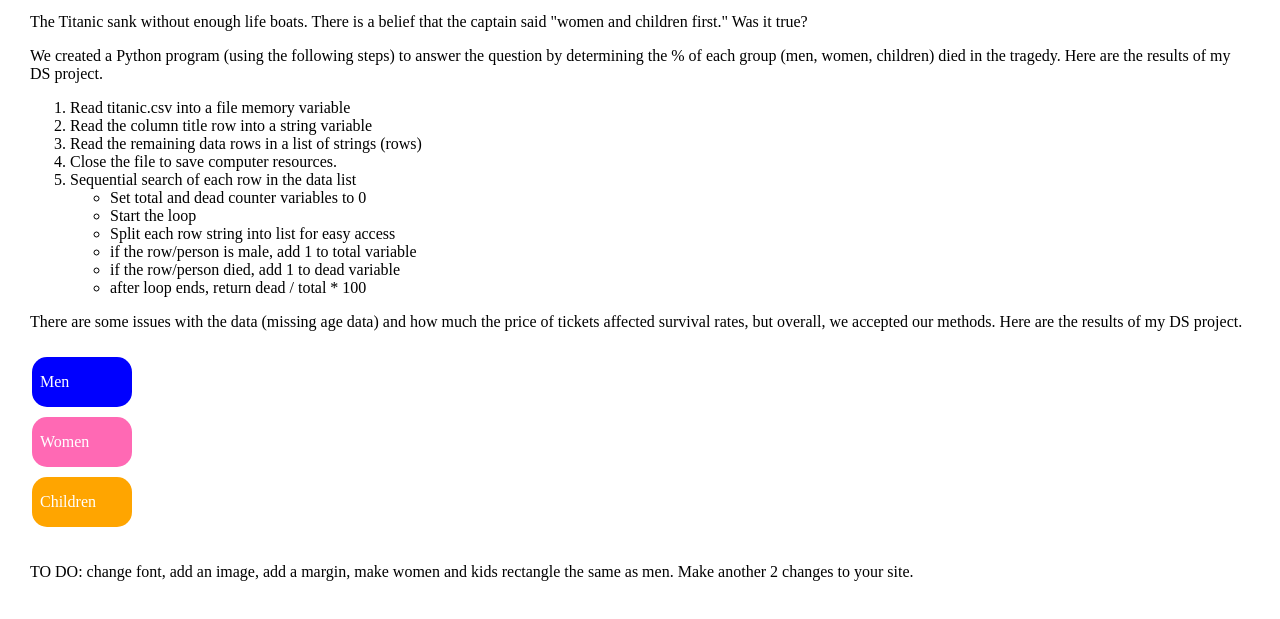
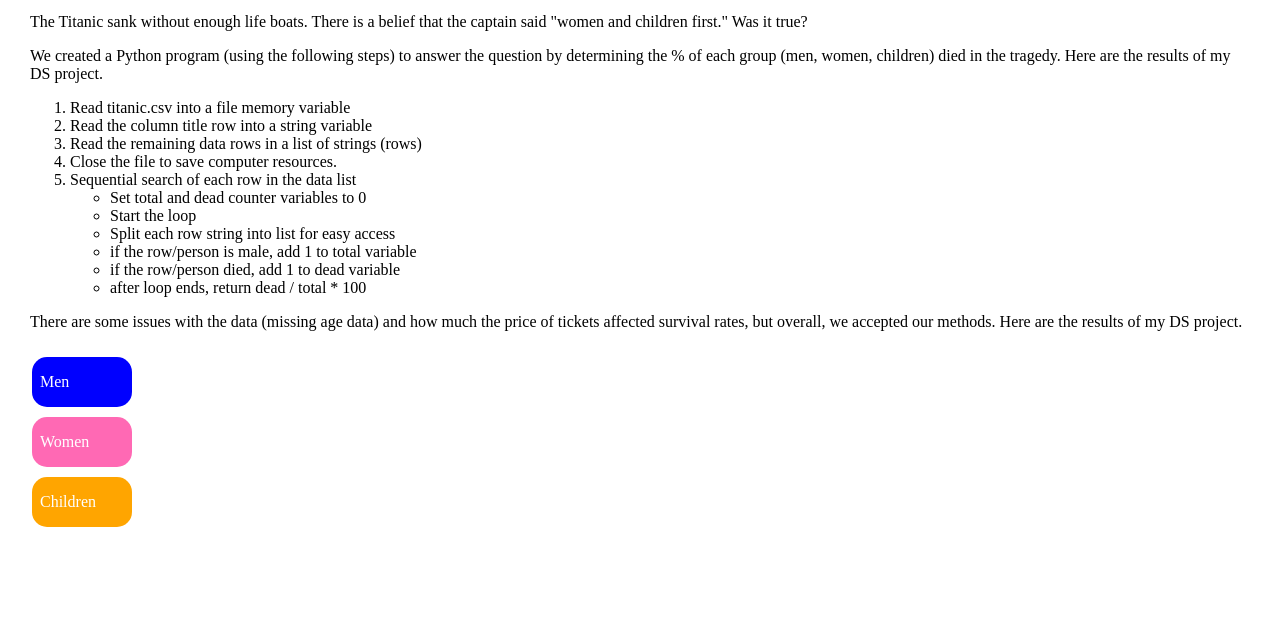
Before and after one commit to crxwlv/titanicdata, a plain HTML site: page index.html in a window 1280 px wide. Shown: the part 97-716 px from the top of the page. Drawn offline with Linux system fonts and the light colour scheme.

Commit message:
index.html

```diff
--- a/index.html
+++ b/index.html
@@ -108,7 +108,4 @@
 
 		</svg>
 
-		<p>TO DO: change font, add an image, add a margin, make women and kids rectangle the same as men. Make another 2 changes to your site.</p>
-	</body>
-
 </html>
```
